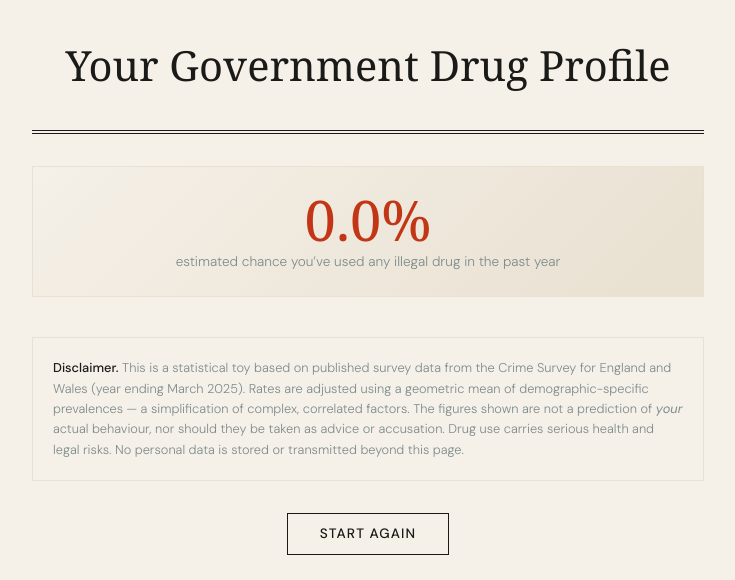
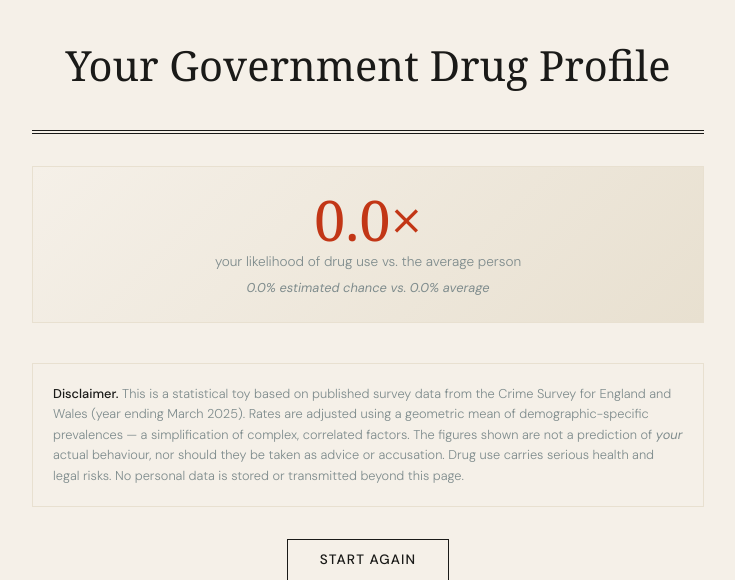
Before and after one commit to james/drugs, a Flask app: template templates/results.html in a window 1280 px wide. Shown: the part 270-850 px from the top of the page, without its empty margins (272-1007 px from the left). Before the commit the page ends 825 px from the top, so only its background shows below. Run offline with Flask 3, Linux system fonts and the light colour scheme; the template is opened without the code that fills it, so the values that code supplies are empty; some web fonts are replaced.

Commit message:
Show drug results as relative multipliers vs. average person
Instead of only showing absolute percentages, the results now
prominently display how the user compares to the average person
(e.g. "1.8x") with color coding (red=above, green=below,
grey=average). Absolute rates are shown smaller underneath
alongside the baseline rate for context.

https://claude.ai/code/session_01Sa5E1DcaVS4zwfg5pWoZiw

```diff
--- a/app.py
+++ b/app.py
@@ -13,7 +13,7 @@ Published by the Office for National Statistics (ONS)
 
 from flask import Flask, render_template, request, redirect, url_for
 
-from data import QUESTIONS
+from data import BASELINE, QUESTIONS
 from predict import predict
 
 app = Flask(__name__)
@@ -54,25 +54,34 @@ def predict_route():
     top_three_sum = sum(d["rate"] for d in results[:3])
     any_drug = min(top_three_sum * 0.85, 95.0)
 
-    if any_drug > 20:
+    # Baseline "any drug" using same formula on baseline rates
+    baseline_sorted = sorted(BASELINE.values(), reverse=True)
+    baseline_any_drug = min(sum(baseline_sorted[:3]) * 0.85, 95.0)
+    any_drug_multiplier = round(any_drug / baseline_any_drug, 2) if baseline_any_drug > 0 else 1.0
+
+    if any_drug_multiplier > 2.5:
         verdict = "The government is fairly confident you\u2019re partying."
-    elif any_drug > 12:
+    elif any_drug_multiplier > 1.5:
         verdict = "A statistical side-eye from Whitehall."
-    elif any_drug > 7:
+    elif any_drug_multiplier > 0.8:
         verdict = "Statistically average \u2014 you blend into the crowd."
-    elif any_drug > 3:
+    elif any_drug_multiplier > 0.4:
         verdict = "Statistically squeaky-clean, but not implausibly so."
     else:
         verdict = "The Home Office considers you an absolute saint."
 
     max_rate = results[0]["rate"] if results else 0
+    max_multiplier = results[0]["multiplier"] if results else 1.0
 
     return render_template(
         "results.html",
         results=results,
         any_drug=any_drug,
+        any_drug_multiplier=any_drug_multiplier,
+        baseline_any_drug=baseline_any_drug,
         verdict=verdict,
         max_rate=max_rate,
+        max_multiplier=max_multiplier,
         drug_comments=DRUG_COMMENTS,
         answered=len(answers),
         total=len(QUESTIONS),
--- a/predict.py
+++ b/predict.py
@@ -59,9 +59,13 @@ def predict(answers: dict) -> list[dict]:
         adjusted = min(adjusted, 95.0)
         adjusted = max(adjusted, 0.0)
 
+        multiplier = adjusted / base if base > 0 else 1.0
+
         results.append({
             "drug": drug,
             "rate": round(adjusted, 2),
+            "baseline_rate": round(base, 2),
+            "multiplier": round(multiplier, 2),
             "classification": DRUG_CLASSES.get(drug, ""),
         })
 
--- a/static/style.css
+++ b/static/style.css
@@ -220,6 +220,13 @@ body {
   margin-top: 0.3rem;
   font-weight: 300;
 }
+.any-drug-detail {
+  font-size: 0.8rem;
+  color: var(--muted);
+  margin-top: 0.4rem;
+  font-weight: 300;
+  font-style: italic;
+}
 
 .drug-row {
   display: flex;
--- a/templates/results.html
+++ b/templates/results.html
@@ -24,15 +24,16 @@
   </div>
 
   <div class="any-drug-stat">
-    <div class="any-drug-pct">{{ "%.1f"|format(any_drug) }}%</div>
-    <div class="any-drug-label">estimated chance you&rsquo;ve used any illegal drug in the past year</div>
+    <div class="any-drug-pct">{{ "%.1f"|format(any_drug_multiplier) }}&times;</div>
+    <div class="any-drug-label">your likelihood of drug use vs. the average person</div>
+    <div class="any-drug-detail">{{ "%.1f"|format(any_drug) }}% estimated chance vs. {{ "%.1f"|format(baseline_any_drug) }}% average</div>
   </div>
 
   <div class="drug-list">
     {% for d in results %}
     {% set class_slug = d.classification|lower|replace(' ', '-') %}
-    {% set bar_width = ((d.rate / max_rate * 100) if max_rate > 0 else 0)|round(1) %}
-    {% set bar_width = [bar_width, 0.5]|max %}
+    {% set bar_pct = ((d.multiplier / max_multiplier * 100) if max_multiplier > 0 else 0)|round(1) %}
+    {% set bar_pct = [bar_pct, 0.5]|max %}
     <div class="drug-row">
       <div class="drug-rank {{ 'top' if loop.index0 < 3 else '' }}">{{ loop.index }}</div>
       <div class="drug-info">
@@ -41,13 +42,16 @@
         <span class="drug-class {{ class_slug }}">{{ d.classification }}</span>
         {% endif %}
         <div class="drug-bar-wrap">
-          <div class="drug-bar"><div class="drug-bar-fill {{ class_slug }}" style="width: {{ bar_width }}%"></div></div>
+          <div class="drug-bar"><div class="drug-bar-fill {{ class_slug }}" style="width: {{ bar_pct }}%"></div></div>
         </div>
         {% if d.drug in drug_comments %}
         <div class="drug-comment">{{ drug_comments[d.drug] }}</div>
         {% endif %}
       </div>
-      <div class="drug-pct">{{ "%.2f"|format(d.rate) }}%</div>
+      <div class="drug-pct-group">
+        <div class="drug-multiplier {{ 'above' if d.multiplier > 1.05 else ('below' if d.multiplier < 0.95 else 'average') }}">{{ "%.1f"|format(d.multiplier) }}&times;</div>
+        <div class="drug-abs-rate">{{ "%.2f"|format(d.rate) }}% <span class="vs-baseline">vs {{ "%.2f"|format(d.baseline_rate) }}%</span></div>
+      </div>
     </div>
     {% endfor %}
   </div>
```
Also changed, not shown: other parts of static/style.css (+20 -4 lines).
